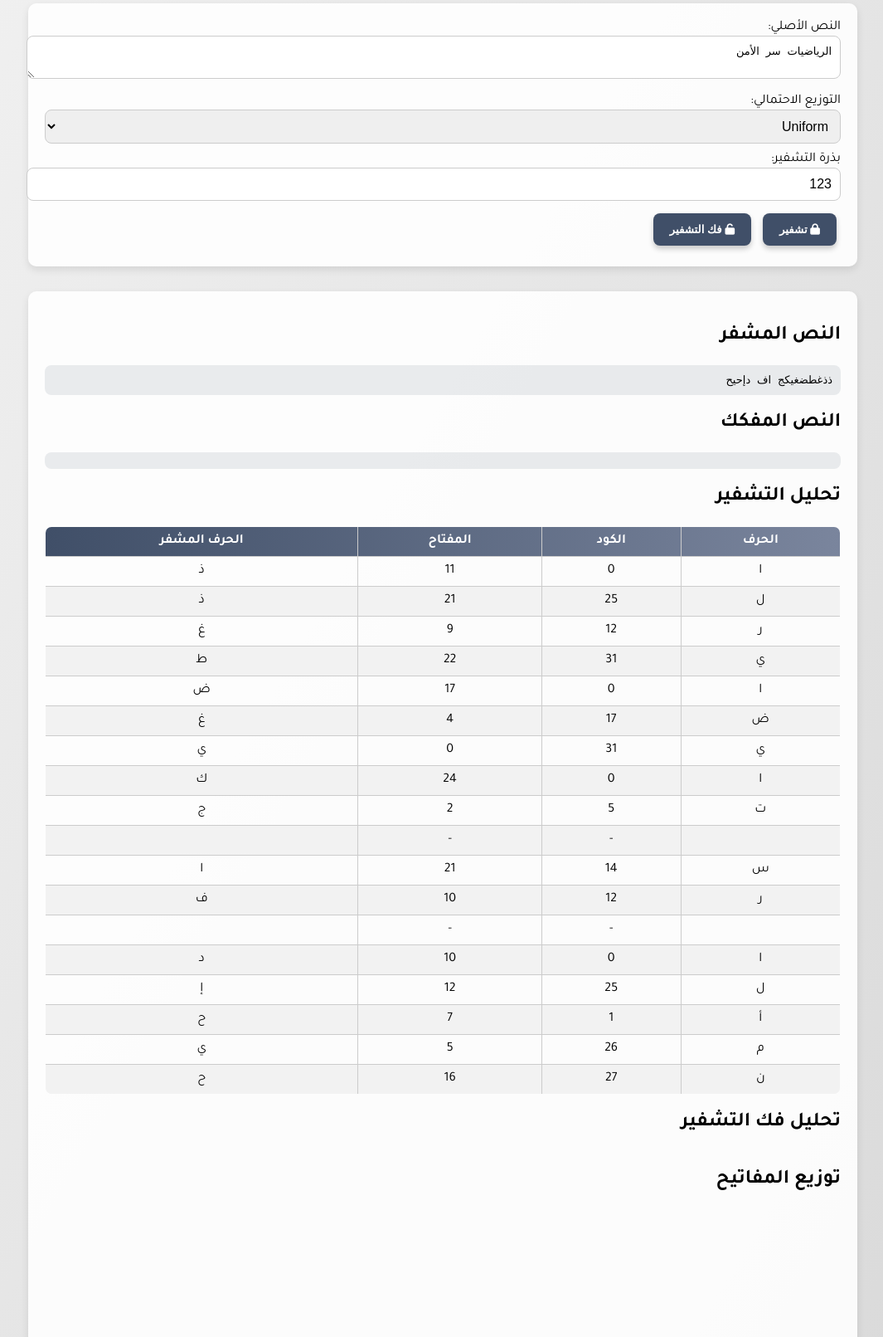
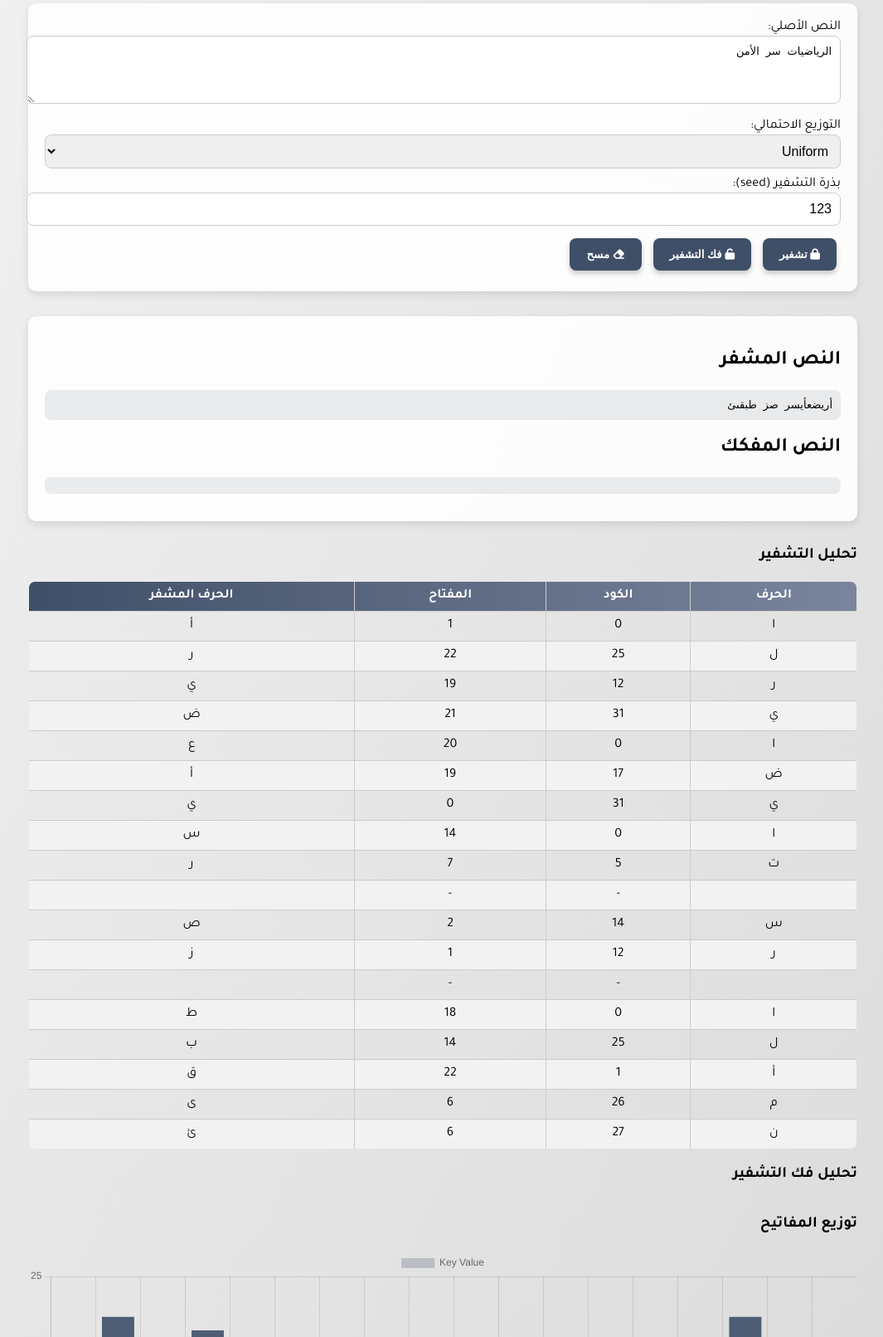
Before and after one commit to mmvp0410-max/RRR, a plain HTML site: page index.html in a window 1280 px wide. Shown: the part 233-1844 px from the top of the page at 83% size, without its empty margins (106-1171 px from the left). Drawn offline with nearby package versions, Linux system fonts and the light colour scheme.

Commit message:
Update index.html

```diff
--- a/index.html
+++ b/index.html
@@ -1,13 +1,16 @@
 <!DOCTYPE html>
 <html lang="ar">
 <head>
-<meta charset="UTF-8">
-<meta name="viewport" content="width=device-width, initial-scale=1.0">
+<meta charset="utf-8" />
+<meta name="viewport" content="width=device-width,initial-scale=1" />
 <title>تطبيق التشفير الاحترافي</title>
+
 <link rel="stylesheet" href="style.css">
 <link rel="stylesheet" href="https://cdnjs.cloudflare.com/ajax/libs/font-awesome/6.5.0/css/all.min.css">
-<script src="assets/seedrandom.min.js"></script>
-<script src="assets/chart.min.js"></script>
+
+<!-- Libraries (CDN ensures correct load order) -->
+<script src="https://cdnjs.cloudflare.com/ajax/libs/seedrandom/3.0.5/seedrandom.min.js"></script>
+<script src="https://cdn.jsdelivr.net/npm/chart.js@4.4.0/dist/chart.umd.min.js"></script>
 </head>
 <body>
 <div class="container">
@@ -15,7 +18,8 @@
     <h1><i class="fas fa-shield-alt"></i> تطبيق التشفير بالاحتمالات</h1>
     <div class="theme-controls">
       <button id="toggleTheme"><i class="fas fa-moon"></i> تبديل الوضع الليلي</button>
-      <select id="themeColor">
+      <label for="themeColor" class="sr-only">Theme color</label>
+      <select id="themeColor" title="اختر لون الواجهة">
         <option value="#404F68">أزرق داكن</option>
         <option value="#7A859D">رمادي</option>
         <option value="#B9C1D0">فاتح</option>
@@ -25,45 +29,58 @@
     </div>
   </header>
 
-  <section class="input-section">
-    <label>النص الأصلي:</label>
-    <textarea id="plaintext">الرياضيات سر الأمن</textarea>
+  <main class="grid">
+    <section class="card input-section">
+      <label for="plaintext">النص الأصلي:</label>
+      <textarea id="plaintext" rows="4">الرياضيات سر الأمن</textarea>
 
-    <label>التوزيع الاحتمالي:</label>
+      <div class="row">
+        <div class="col">
+          <label for="dist">التوزيع الاحتمالي:</label>
           <select id="dist">
             <option value="Uniform">Uniform</option>
             <option value="Normal">Normal</option>
             <option value="Poisson">Poisson</option>
             <option value="NegBin">Negative Binomial</option>
           </select>
+        </div>
 
-    <div id="params"></div>
+        <div class="col">
+          <label for="seed">بذرة التشفير (seed):</label>
+          <input id="seed" type="number" value="123" />
+        </div>
+      </div>
 
-    <label>بذرة التشفير:</label>
-    <input type="number" id="seed" value="123">
+      <div id="params" class="params">
+        <!-- parameter inputs rendered dynamically -->
+      </div>
 
       <div class="buttons">
         <button id="encrypt_btn"><i class="fas fa-lock"></i> تشفير</button>
         <button id="decrypt_btn"><i class="fas fa-unlock"></i> فك التشفير</button>
+        <button id="clear_btn" class="muted"><i class="fas fa-eraser"></i> مسح</button>
       </div>
     </section>
 
-  <section class="output-section">
+    <section class="card output-section">
       <h2>النص المشفر</h2>
-    <pre id="cipher_out"></pre>
+      <pre id="cipher_out" class="output-box"></pre>
 
       <h2>النص المفكك</h2>
-    <pre id="plain_out"></pre>
+      <pre id="plain_out" class="output-box"></pre>
+    </section>
 
-    <h2>تحليل التشفير</h2>
-    <table id="enc_table"></table>
+    <section class="card analysis">
+      <h3>تحليل التشفير</h3>
+      <div class="table-wrap"><table id="enc_table"></table></div>
 
-    <h2>تحليل فك التشفير</h2>
-    <table id="dec_table"></table>
+      <h3>تحليل فك التشفير</h3>
+      <div class="table-wrap"><table id="dec_table"></table></div>
 
-    <h2>توزيع المفاتيح</h2>
-    <canvas id="dist_chart" height="150"></canvas>
+      <h3>توزيع المفاتيح</h3>
+      <canvas id="dist_chart" height="140"></canvas>
     </section>
+  </main>
 </div>
 
 <script src="app.js"></script>
```
Lines whose indentation alone changed are shown as unchanged.
